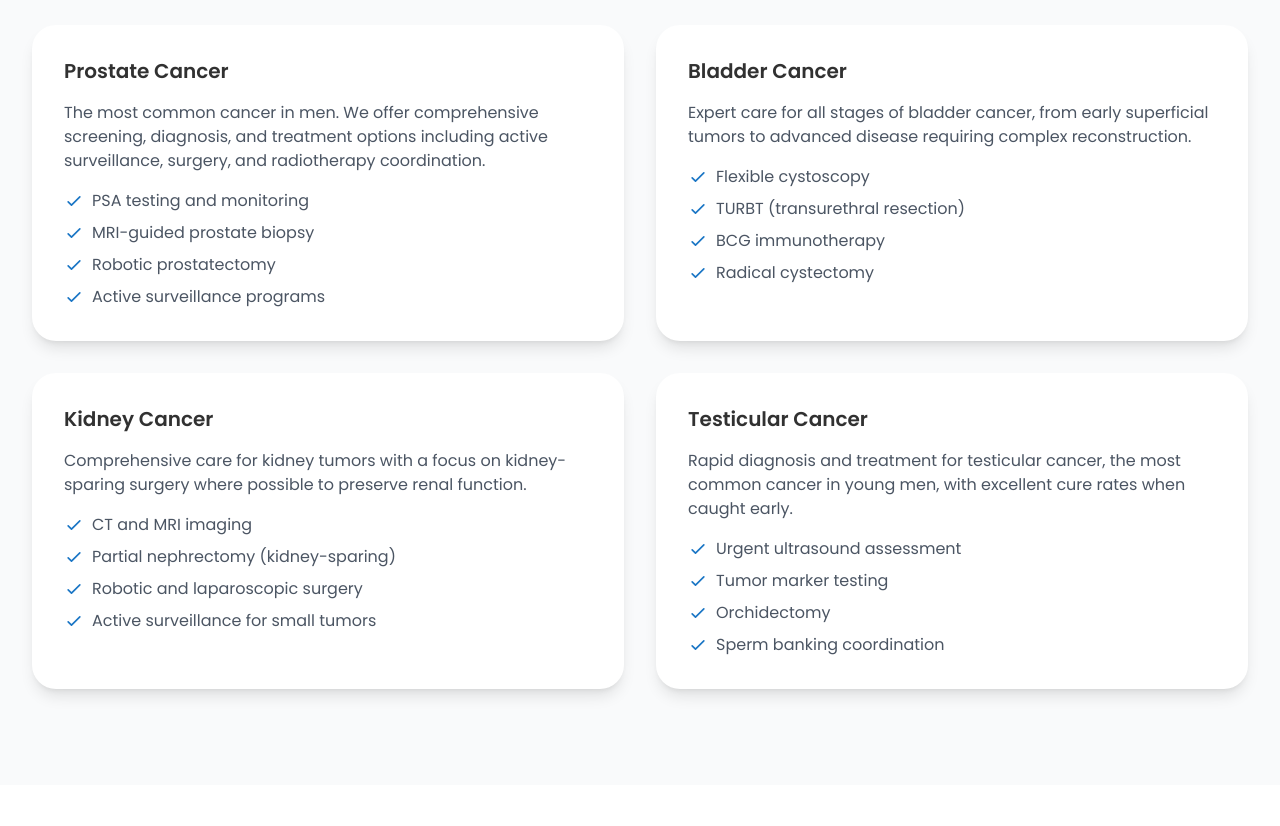
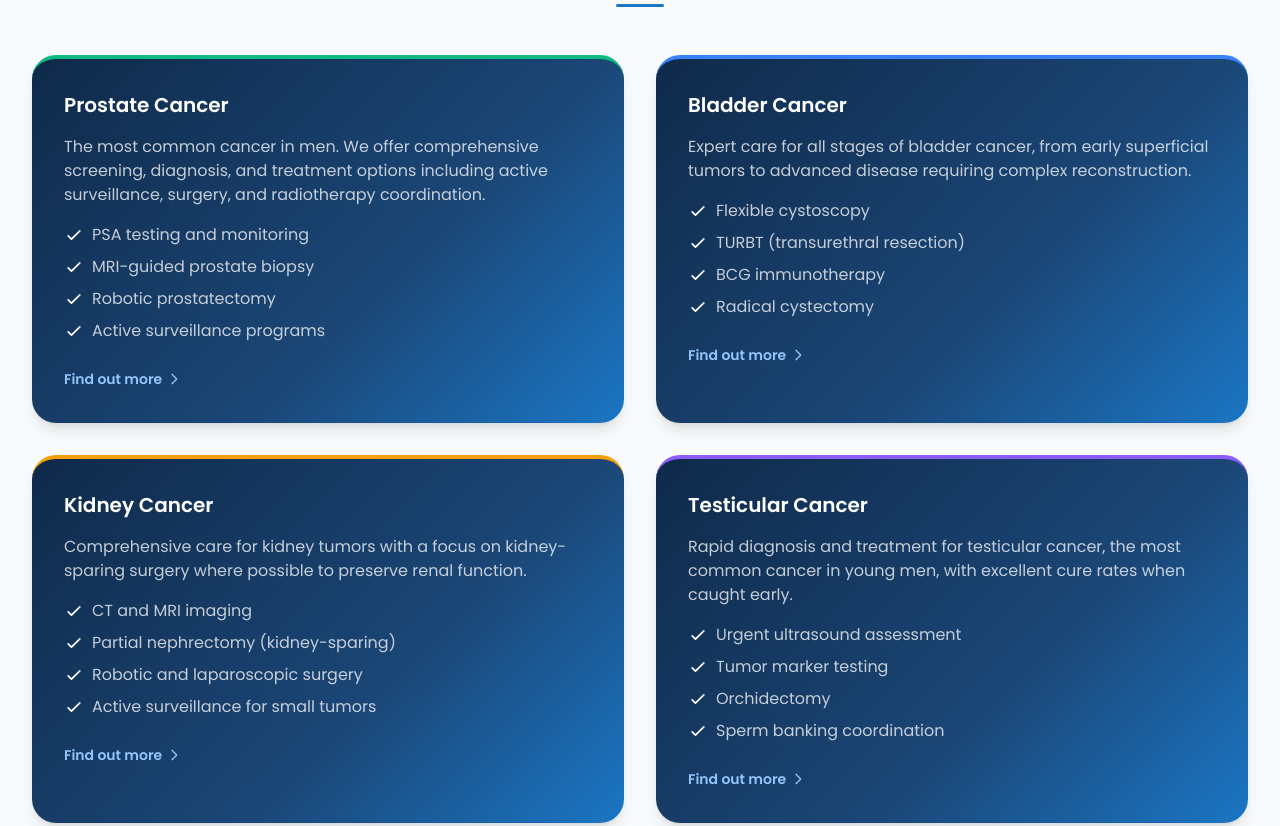
Before and after one commit to charlotterosebowen90/lus-website, a website: page conditions/cancer.html in a window 1280 px wide. Shown: the part 1079-1905 px from the top of the page. Drawn offline with Linux system fonts and the light colour scheme.

Commit message:
Cancer clinic: gradient cards with colour accents, heading accents, emerald icons, Find out more links, CTA gradient
Co-Authored-By: Claude Sonnet 4.6 <noreply@anthropic.com>

```diff
--- a/conditions/cancer.html
+++ b/conditions/cancer.html
@@ -208,7 +208,8 @@
     <div class="container-custom">
       <div class="grid lg:grid-cols-2 gap-16 items-center">
         <div>
-          <h2 class="text-3xl font-bold text-dark mb-6">Comprehensive Cancer Care</h2>
+          <h2 class="text-3xl font-bold text-dark mb-3">Comprehensive Cancer Care</h2>
+          <div style="width:3rem;height:3px;background:#10b981;border-radius:9999px;margin-bottom:1.5rem;"></div>
           <p class="text-gray-600 mb-6">Our Cancer Clinic provides expert diagnosis, treatment, and ongoing care for patients with urological cancers. We understand that a cancer diagnosis can be overwhelming, and we are committed to providing clear guidance and support throughout.</p>
           <p class="text-gray-600 mb-6">Our consultants are leaders in their field, offering access to advanced diagnostics and a full range of treatment options, including minimally invasive and robotic surgery.</p>
           <p class="text-gray-600">We work closely with oncologists, radiologists, histopathologists, nuclear medicine consultants, and specialist nurses to ensure coordinated, multidisciplinary care at every stage of your treatment.</p>
@@ -223,135 +224,60 @@
   <!-- Conditions Treated -->
   <section class="section-padding bg-gray-50">
     <div class="container-custom">
-      <h2 class="text-3xl font-bold text-dark mb-12 text-center">Conditions We Treat</h2>
+      <h2 class="text-3xl font-bold text-dark mb-3 text-center">Conditions We Treat</h2>
+      <div style="width:3rem;height:3px;background:#1b76c5;border-radius:9999px;margin:0 auto 3rem;"></div>
 
       <div class="grid md:grid-cols-2 gap-8">
         <!-- Prostate Cancer -->
-        <div class="bg-white p-8 rounded-xl shadow-lg">
-          <h3 class="text-xl font-semibold text-dark mb-4">Prostate Cancer</h3>
-          <p class="text-gray-600 mb-4">The most common cancer in men. We offer comprehensive screening, diagnosis, and treatment options including active surveillance, surgery, and radiotherapy coordination.</p>
-          <ul class="space-y-2 text-gray-600">
-            <li class="flex items-center gap-2">
-              <svg class="w-5 h-5 text-primary flex-shrink-0" fill="none" stroke="currentColor" viewBox="0 0 24 24">
-                <path stroke-linecap="round" stroke-linejoin="round" stroke-width="2" d="M5 13l4 4L19 7"/>
-              </svg>
-              PSA testing and monitoring
-            </li>
-            <li class="flex items-center gap-2">
-              <svg class="w-5 h-5 text-primary flex-shrink-0" fill="none" stroke="currentColor" viewBox="0 0 24 24">
-                <path stroke-linecap="round" stroke-linejoin="round" stroke-width="2" d="M5 13l4 4L19 7"/>
-              </svg>
-              MRI-guided prostate biopsy
-            </li>
-            <li class="flex items-center gap-2">
-              <svg class="w-5 h-5 text-primary flex-shrink-0" fill="none" stroke="currentColor" viewBox="0 0 24 24">
-                <path stroke-linecap="round" stroke-linejoin="round" stroke-width="2" d="M5 13l4 4L19 7"/>
-              </svg>
-              Robotic prostatectomy
-            </li>
-            <li class="flex items-center gap-2">
-              <svg class="w-5 h-5 text-primary flex-shrink-0" fill="none" stroke="currentColor" viewBox="0 0 24 24">
-                <path stroke-linecap="round" stroke-linejoin="round" stroke-width="2" d="M5 13l4 4L19 7"/>
-              </svg>
-              Active surveillance programs
-            </li>
+        <div class="p-8 rounded-xl shadow-lg flex flex-col" style="background:linear-gradient(135deg,#0f2a4a 0%,#1b4676 60%,#1b76c5 100%);border-top:4px solid #10b981;">
+          <h3 class="text-xl font-semibold mb-4" style="color:#fff;">Prostate Cancer</h3>
+          <p class="mb-4" style="color:rgba(255,255,255,0.75);">The most common cancer in men. We offer comprehensive screening, diagnosis, and treatment options including active surveillance, surgery, and radiotherapy coordination.</p>
+          <ul class="space-y-2 mb-6" style="color:rgba(255,255,255,0.75);">
+            <li class="flex items-center gap-2"><svg class="w-5 h-5 flex-shrink-0" style="color:#fff;" fill="none" stroke="currentColor" viewBox="0 0 24 24"><path stroke-linecap="round" stroke-linejoin="round" stroke-width="2" d="M5 13l4 4L19 7"/></svg>PSA testing and monitoring</li>
+            <li class="flex items-center gap-2"><svg class="w-5 h-5 flex-shrink-0" style="color:#fff;" fill="none" stroke="currentColor" viewBox="0 0 24 24"><path stroke-linecap="round" stroke-linejoin="round" stroke-width="2" d="M5 13l4 4L19 7"/></svg>MRI-guided prostate biopsy</li>
+            <li class="flex items-center gap-2"><svg class="w-5 h-5 flex-shrink-0" style="color:#fff;" fill="none" stroke="currentColor" viewBox="0 0 24 24"><path stroke-linecap="round" stroke-linejoin="round" stroke-width="2" d="M5 13l4 4L19 7"/></svg>Robotic prostatectomy</li>
+            <li class="flex items-center gap-2"><svg class="w-5 h-5 flex-shrink-0" style="color:#fff;" fill="none" stroke="currentColor" viewBox="0 0 24 24"><path stroke-linecap="round" stroke-linejoin="round" stroke-width="2" d="M5 13l4 4L19 7"/></svg>Active surveillance programs</li>
           </ul>
+          <div class="mt-auto"><a href="#" class="inline-flex items-center gap-1 text-sm font-semibold" style="color:#93c5fd;">Find out more <svg class="w-4 h-4" fill="none" stroke="currentColor" viewBox="0 0 24 24"><path stroke-linecap="round" stroke-linejoin="round" stroke-width="2" d="M9 5l7 7-7 7"/></svg></a></div>
         </div>
 
         <!-- Bladder Cancer -->
-        <div class="bg-white p-8 rounded-xl shadow-lg">
-          <h3 class="text-xl font-semibold text-dark mb-4">Bladder Cancer</h3>
-          <p class="text-gray-600 mb-4">Expert care for all stages of bladder cancer, from early superficial tumors to advanced disease requiring complex reconstruction.</p>
-          <ul class="space-y-2 text-gray-600">
-            <li class="flex items-center gap-2">
-              <svg class="w-5 h-5 text-primary flex-shrink-0" fill="none" stroke="currentColor" viewBox="0 0 24 24">
-                <path stroke-linecap="round" stroke-linejoin="round" stroke-width="2" d="M5 13l4 4L19 7"/>
-              </svg>
-              Flexible cystoscopy
-            </li>
-            <li class="flex items-center gap-2">
-              <svg class="w-5 h-5 text-primary flex-shrink-0" fill="none" stroke="currentColor" viewBox="0 0 24 24">
-                <path stroke-linecap="round" stroke-linejoin="round" stroke-width="2" d="M5 13l4 4L19 7"/>
-              </svg>
-              TURBT (transurethral resection)
-            </li>
-            <li class="flex items-center gap-2">
-              <svg class="w-5 h-5 text-primary flex-shrink-0" fill="none" stroke="currentColor" viewBox="0 0 24 24">
-                <path stroke-linecap="round" stroke-linejoin="round" stroke-width="2" d="M5 13l4 4L19 7"/>
-              </svg>
-              BCG immunotherapy
-            </li>
-            <li class="flex items-center gap-2">
-              <svg class="w-5 h-5 text-primary flex-shrink-0" fill="none" stroke="currentColor" viewBox="0 0 24 24">
-                <path stroke-linecap="round" stroke-linejoin="round" stroke-width="2" d="M5 13l4 4L19 7"/>
-              </svg>
-              Radical cystectomy
-            </li>
+        <div class="p-8 rounded-xl shadow-lg flex flex-col" style="background:linear-gradient(135deg,#0f2a4a 0%,#1b4676 60%,#1b76c5 100%);border-top:4px solid #3b82f6;">
+          <h3 class="text-xl font-semibold mb-4" style="color:#fff;">Bladder Cancer</h3>
+          <p class="mb-4" style="color:rgba(255,255,255,0.75);">Expert care for all stages of bladder cancer, from early superficial tumors to advanced disease requiring complex reconstruction.</p>
+          <ul class="space-y-2 mb-6" style="color:rgba(255,255,255,0.75);">
+            <li class="flex items-center gap-2"><svg class="w-5 h-5 flex-shrink-0" style="color:#fff;" fill="none" stroke="currentColor" viewBox="0 0 24 24"><path stroke-linecap="round" stroke-linejoin="round" stroke-width="2" d="M5 13l4 4L19 7"/></svg>Flexible cystoscopy</li>
+            <li class="flex items-center gap-2"><svg class="w-5 h-5 flex-shrink-0" style="color:#fff;" fill="none" stroke="currentColor" viewBox="0 0 24 24"><path stroke-linecap="round" stroke-linejoin="round" stroke-width="2" d="M5 13l4 4L19 7"/></svg>TURBT (transurethral resection)</li>
+            <li class="flex items-center gap-2"><svg class="w-5 h-5 flex-shrink-0" style="color:#fff;" fill="none" stroke="currentColor" viewBox="0 0 24 24"><path stroke-linecap="round" stroke-linejoin="round" stroke-width="2" d="M5 13l4 4L19 7"/></svg>BCG immunotherapy</li>
+            <li class="flex items-center gap-2"><svg class="w-5 h-5 flex-shrink-0" style="color:#fff;" fill="none" stroke="currentColor" viewBox="0 0 24 24"><path stroke-linecap="round" stroke-linejoin="round" stroke-width="2" d="M5 13l4 4L19 7"/></svg>Radical cystectomy</li>
           </ul>
+          <div class="mt-auto"><a href="#" class="inline-flex items-center gap-1 text-sm font-semibold" style="color:#93c5fd;">Find out more <svg class="w-4 h-4" fill="none" stroke="currentColor" viewBox="0 0 24 24"><path stroke-linecap="round" stroke-linejoin="round" stroke-width="2" d="M9 5l7 7-7 7"/></svg></a></div>
         </div>
 
         <!-- Kidney Cancer -->
-        <div class="bg-white p-8 rounded-xl shadow-lg">
-          <h3 class="text-xl font-semibold text-dark mb-4">Kidney Cancer</h3>
-          <p class="text-gray-600 mb-4">Comprehensive care for kidney tumors with a focus on kidney-sparing surgery where possible to preserve renal function.</p>
-          <ul class="space-y-2 text-gray-600">
-            <li class="flex items-center gap-2">
-              <svg class="w-5 h-5 text-primary flex-shrink-0" fill="none" stroke="currentColor" viewBox="0 0 24 24">
-                <path stroke-linecap="round" stroke-linejoin="round" stroke-width="2" d="M5 13l4 4L19 7"/>
-              </svg>
-              CT and MRI imaging
-            </li>
-            <li class="flex items-center gap-2">
-              <svg class="w-5 h-5 text-primary flex-shrink-0" fill="none" stroke="currentColor" viewBox="0 0 24 24">
-                <path stroke-linecap="round" stroke-linejoin="round" stroke-width="2" d="M5 13l4 4L19 7"/>
-              </svg>
-              Partial nephrectomy (kidney-sparing)
-            </li>
-            <li class="flex items-center gap-2">
-              <svg class="w-5 h-5 text-primary flex-shrink-0" fill="none" stroke="currentColor" viewBox="0 0 24 24">
-                <path stroke-linecap="round" stroke-linejoin="round" stroke-width="2" d="M5 13l4 4L19 7"/>
-              </svg>
-              Robotic and laparoscopic surgery
-            </li>
-            <li class="flex items-center gap-2">
-              <svg class="w-5 h-5 text-primary flex-shrink-0" fill="none" stroke="currentColor" viewBox="0 0 24 24">
-                <path stroke-linecap="round" stroke-linejoin="round" stroke-width="2" d="M5 13l4 4L19 7"/>
-              </svg>
-              Active surveillance for small tumors
-            </li>
+        <div class="p-8 rounded-xl shadow-lg flex flex-col" style="background:linear-gradient(135deg,#0f2a4a 0%,#1b4676 60%,#1b76c5 100%);border-top:4px solid #f59e0b;">
+          <h3 class="text-xl font-semibold mb-4" style="color:#fff;">Kidney Cancer</h3>
+          <p class="mb-4" style="color:rgba(255,255,255,0.75);">Comprehensive care for kidney tumors with a focus on kidney-sparing surgery where possible to preserve renal function.</p>
+          <ul class="space-y-2 mb-6" style="color:rgba(255,255,255,0.75);">
+            <li class="flex items-center gap-2"><svg class="w-5 h-5 flex-shrink-0" style="color:#fff;" fill="none" stroke="currentColor" viewBox="0 0 24 24"><path stroke-linecap="round" stroke-linejoin="round" stroke-width="2" d="M5 13l4 4L19 7"/></svg>CT and MRI imaging</li>
+            <li class="flex items-center gap-2"><svg class="w-5 h-5 flex-shrink-0" style="color:#fff;" fill="none" stroke="currentColor" viewBox="0 0 24 24"><path stroke-linecap="round" stroke-linejoin="round" stroke-width="2" d="M5 13l4 4L19 7"/></svg>Partial nephrectomy (kidney-sparing)</li>
+            <li class="flex items-center gap-2"><svg class="w-5 h-5 flex-shrink-0" style="color:#fff;" fill="none" stroke="currentColor" viewBox="0 0 24 24"><path stroke-linecap="round" stroke-linejoin="round" stroke-width="2" d="M5 13l4 4L19 7"/></svg>Robotic and laparoscopic surgery</li>
+            <li class="flex items-center gap-2"><svg class="w-5 h-5 flex-shrink-0" style="color:#fff;" fill="none" stroke="currentColor" viewBox="0 0 24 24"><path stroke-linecap="round" stroke-linejoin="round" stroke-width="2" d="M5 13l4 4L19 7"/></svg>Active surveillance for small tumors</li>
           </ul>
+          <div class="mt-auto"><a href="#" class="inline-flex items-center gap-1 text-sm font-semibold" style="color:#93c5fd;">Find out more <svg class="w-4 h-4" fill="none" stroke="currentColor" viewBox="0 0 24 24"><path stroke-linecap="round" stroke-linejoin="round" stroke-width="2" d="M9 5l7 7-7 7"/></svg></a></div>
         </div>
 
         <!-- Testicular Cancer -->
-        <div class="bg-white p-8 rounded-xl shadow-lg">
-          <h3 class="text-xl font-semibold text-dark mb-4">Testicular Cancer</h3>
-          <p class="text-gray-600 mb-4">Rapid diagnosis and treatment for testicular cancer, the most common cancer in young men, with excellent cure rates when caught early.</p>
-          <ul class="space-y-2 text-gray-600">
-            <li class="flex items-center gap-2">
-              <svg class="w-5 h-5 text-primary flex-shrink-0" fill="none" stroke="currentColor" viewBox="0 0 24 24">
-                <path stroke-linecap="round" stroke-linejoin="round" stroke-width="2" d="M5 13l4 4L19 7"/>
-              </svg>
-              Urgent ultrasound assessment
-            </li>
-            <li class="flex items-center gap-2">
-              <svg class="w-5 h-5 text-primary flex-shrink-0" fill="none" stroke="currentColor" viewBox="0 0 24 24">
-                <path stroke-linecap="round" stroke-linejoin="round" stroke-width="2" d="M5 13l4 4L19 7"/>
-              </svg>
-              Tumor marker testing
-            </li>
-            <li class="flex items-center gap-2">
-              <svg class="w-5 h-5 text-primary flex-shrink-0" fill="none" stroke="currentColor" viewBox="0 0 24 24">
-                <path stroke-linecap="round" stroke-linejoin="round" stroke-width="2" d="M5 13l4 4L19 7"/>
-              </svg>
-              Orchidectomy
-            </li>
-            <li class="flex items-center gap-2">
-              <svg class="w-5 h-5 text-primary flex-shrink-0" fill="none" stroke="currentColor" viewBox="0 0 24 24">
-                <path stroke-linecap="round" stroke-linejoin="round" stroke-width="2" d="M5 13l4 4L19 7"/>
-              </svg>
-              Sperm banking coordination
-            </li>
+        <div class="p-8 rounded-xl shadow-lg flex flex-col" style="background:linear-gradient(135deg,#0f2a4a 0%,#1b4676 60%,#1b76c5 100%);border-top:4px solid #8b5cf6;">
+          <h3 class="text-xl font-semibold mb-4" style="color:#fff;">Testicular Cancer</h3>
+          <p class="mb-4" style="color:rgba(255,255,255,0.75);">Rapid diagnosis and treatment for testicular cancer, the most common cancer in young men, with excellent cure rates when caught early.</p>
+          <ul class="space-y-2 mb-6" style="color:rgba(255,255,255,0.75);">
+            <li class="flex items-center gap-2"><svg class="w-5 h-5 flex-shrink-0" style="color:#fff;" fill="none" stroke="currentColor" viewBox="0 0 24 24"><path stroke-linecap="round" stroke-linejoin="round" stroke-width="2" d="M5 13l4 4L19 7"/></svg>Urgent ultrasound assessment</li>
+            <li class="flex items-center gap-2"><svg class="w-5 h-5 flex-shrink-0" style="color:#fff;" fill="none" stroke="currentColor" viewBox="0 0 24 24"><path stroke-linecap="round" stroke-linejoin="round" stroke-width="2" d="M5 13l4 4L19 7"/></svg>Tumor marker testing</li>
+            <li class="flex items-center gap-2"><svg class="w-5 h-5 flex-shrink-0" style="color:#fff;" fill="none" stroke="currentColor" viewBox="0 0 24 24"><path stroke-linecap="round" stroke-linejoin="round" stroke-width="2" d="M5 13l4 4L19 7"/></svg>Orchidectomy</li>
+            <li class="flex items-center gap-2"><svg class="w-5 h-5 flex-shrink-0" style="color:#fff;" fill="none" stroke="currentColor" viewBox="0 0 24 24"><path stroke-linecap="round" stroke-linejoin="round" stroke-width="2" d="M5 13l4 4L19 7"/></svg>Sperm banking coordination</li>
           </ul>
+          <div class="mt-auto"><a href="#" class="inline-flex items-center gap-1 text-sm font-semibold" style="color:#93c5fd;">Find out more <svg class="w-4 h-4" fill="none" stroke="currentColor" viewBox="0 0 24 24"><path stroke-linecap="round" stroke-linejoin="round" stroke-width="2" d="M9 5l7 7-7 7"/></svg></a></div>
         </div>
       </div>
     </div>
@@ -361,12 +287,13 @@
   <section class="section-padding bg-white">
     <div class="container-custom">
       <div class="max-w-4xl mx-auto">
-        <h2 class="text-3xl font-bold text-dark mb-8 text-center">Our Treatment Approach</h2>
+        <h2 class="text-3xl font-bold text-dark mb-3 text-center">Our Treatment Approach</h2>
+        <div style="width:3rem;height:3px;background:#1b76c5;border-radius:9999px;margin:0 auto 3rem;"></div>
 
         <div class="grid md:grid-cols-3 gap-8">
           <div class="text-center">
-            <div class="w-16 h-16 bg-primary/10 rounded-full flex items-center justify-center mx-auto mb-4">
-              <svg class="w-8 h-8 text-primary" fill="none" stroke="currentColor" viewBox="0 0 24 24">
+            <div class="w-16 h-16 rounded-full flex items-center justify-center mx-auto mb-4" style="background:#d1fae5;">
+              <svg class="w-8 h-8" style="color:#10b981;" fill="none" stroke="currentColor" viewBox="0 0 24 24">
                 <path stroke-linecap="round" stroke-linejoin="round" stroke-width="2" d="M9 5H7a2 2 0 00-2 2v12a2 2 0 002 2h10a2 2 0 002-2V7a2 2 0 00-2-2h-2M9 5a2 2 0 002 2h2a2 2 0 002-2M9 5a2 2 0 012-2h2a2 2 0 012 2m-3 7h3m-3 4h3m-6-4h.01M9 16h.01"/>
               </svg>
             </div>
@@ -375,8 +302,8 @@
           </div>
 
           <div class="text-center">
-            <div class="w-16 h-16 bg-secondary/20 rounded-full flex items-center justify-center mx-auto mb-4">
-              <svg class="w-8 h-8 text-secondary-dark" fill="none" stroke="currentColor" viewBox="0 0 24 24">
+            <div class="w-16 h-16 rounded-full flex items-center justify-center mx-auto mb-4" style="background:#d1fae5;">
+              <svg class="w-8 h-8" style="color:#10b981;" fill="none" stroke="currentColor" viewBox="0 0 24 24">
                 <path stroke-linecap="round" stroke-linejoin="round" stroke-width="2" d="M17 20h5v-2a3 3 0 00-5.356-1.857M17 20H7m10 0v-2c0-.656-.126-1.283-.356-1.857M7 20H2v-2a3 3 0 015.356-1.857M7 20v-2c0-.656.126-1.283.356-1.857m0 0a5.002 5.002 0 019.288 0M15 7a3 3 0 11-6 0 3 3 0 016 0zm6 3a2 2 0 11-4 0 2 2 0 014 0zM7 10a2 2 0 11-4 0 2 2 0 014 0z"/>
               </svg>
             </div>
@@ -385,8 +312,8 @@
           </div>
 
           <div class="text-center">
-            <div class="w-16 h-16 bg-green-100 rounded-full flex items-center justify-center mx-auto mb-4">
-              <svg class="w-8 h-8 text-green-600" fill="none" stroke="currentColor" viewBox="0 0 24 24">
+            <div class="w-16 h-16 rounded-full flex items-center justify-center mx-auto mb-4" style="background:#d1fae5;">
+              <svg class="w-8 h-8" style="color:#10b981;" fill="none" stroke="currentColor" viewBox="0 0 24 24">
                 <path stroke-linecap="round" stroke-linejoin="round" stroke-width="2" d="M9 12l2 2 4-4m6 2a9 9 0 11-18 0 9 9 0 0118 0z"/>
               </svg>
             </div>
@@ -399,7 +326,7 @@
   </section>
 
   <!-- CTA Section -->
-  <section class="section-padding bg-gradient-to-r from-primary to-primary-700 text-white">
+  <section class="section-padding text-white" style="background:linear-gradient(135deg,#1b76c5 0%,#1b4676 50%,#0f2a4a 100%)">
     <div class="container-custom text-center">
       <h2 class="text-3xl md:text-4xl font-bold mb-4">Concerned About Symptoms?</h2>
       <p class="text-xl text-white/90 mb-8 max-w-2xl mx-auto">Early detection saves lives. If you're experiencing any symptoms or want to discuss screening options, contact us today.</p>
```
